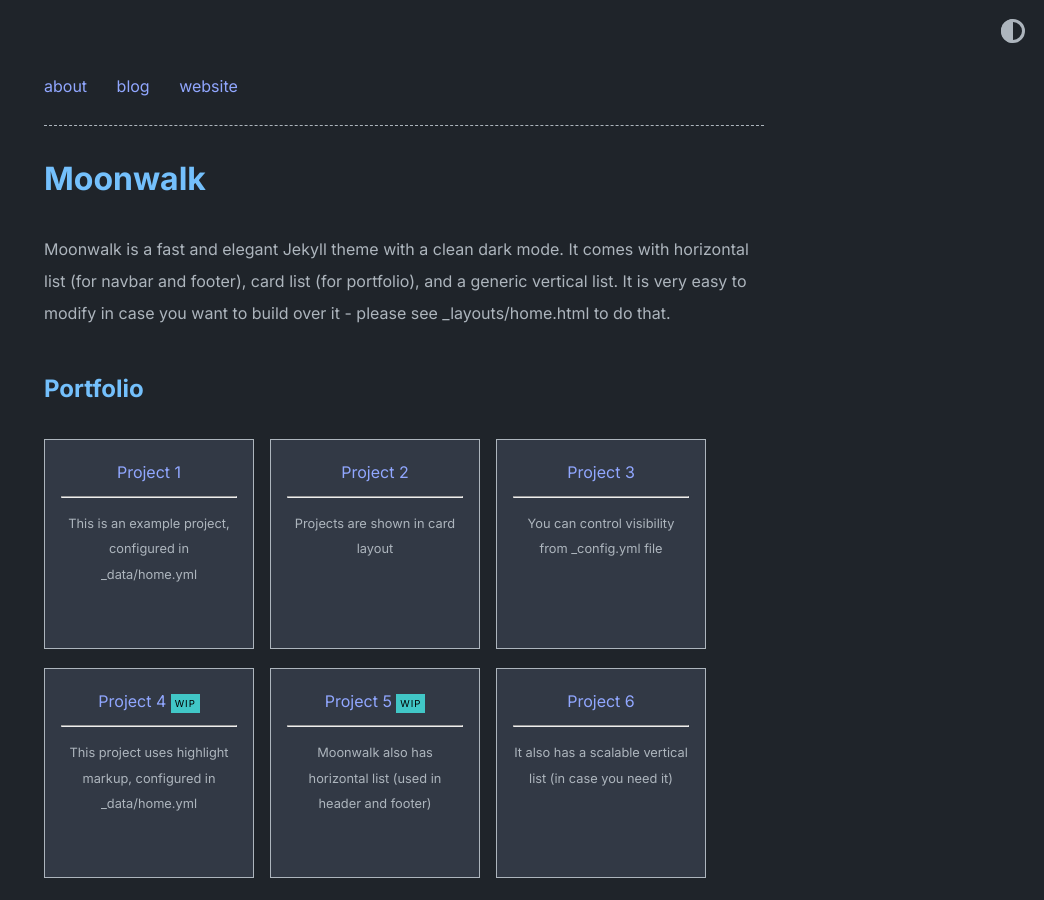
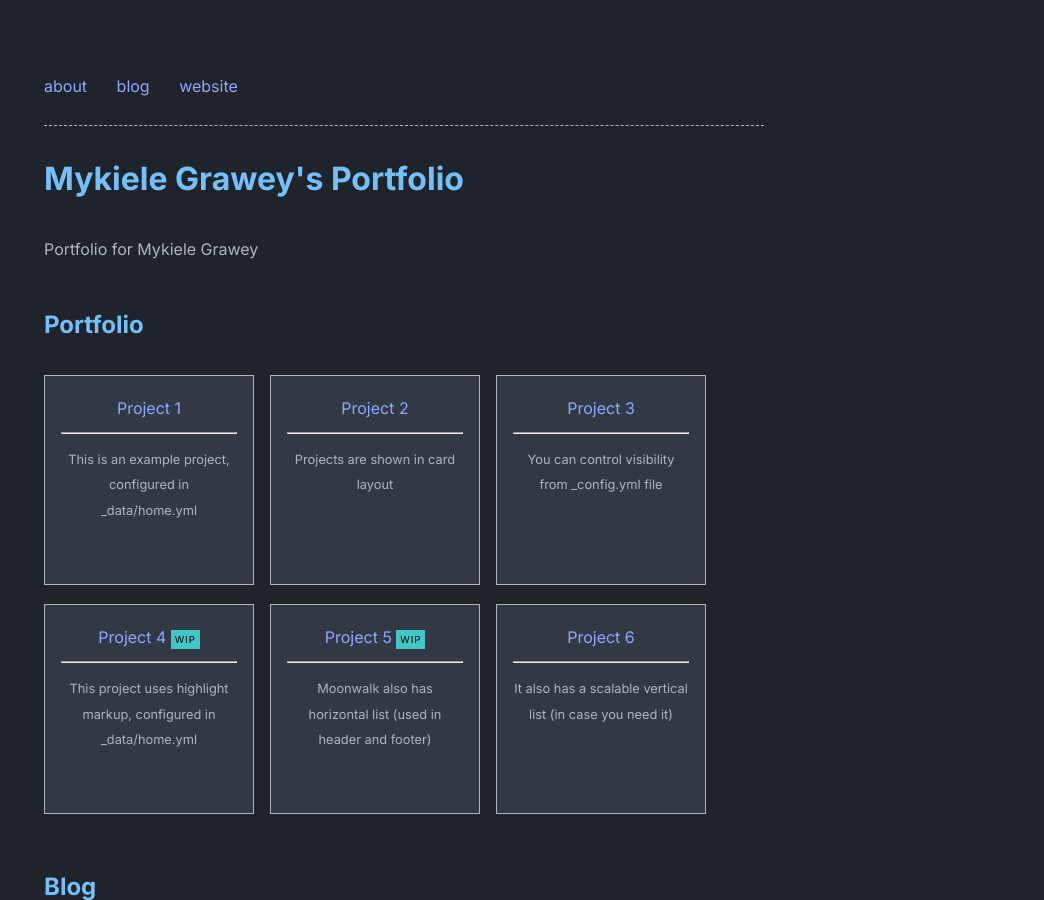
Before and after one commit to mgrawey/mgrawey.github.io, a Jekyll site: the page built from index.md, in a window 1280 px wide and 900 px high. Shown: the whole window, without its empty margins (236-1280 px from the left). Built offline with Jekyll 4.4.1, drawn with Linux system fonts in a browser that asks for light colours; comment, search, counter and statistics services are not loaded.

Commit message:
Fixed things

```diff
--- a/_config.yml
+++ b/_config.yml
@@ -1,8 +1,8 @@
-title: Moonwalk
-author: Abhinav Saxena
-url: https://www.abhinavsaxena.com/moonwalk # root address of the site
+title: Mykiele Grawey's Portfolio
+author: Mykiele Grawey
+url: https://www.grawey.me # root address of the site
 description: > # description of the site (multiple lines allowed)
-  Moonwalk is a fast and elegant Jekyll theme with a clean dark mode. It comes with horizontal list (for navbar and footer), card list (for portfolio), and a generic vertical list. It is very easy to modify in case you want to build over it - please see _layouts/home.html to do that.
+  Portfolio for Mykiele Grawey
 
 permalink: /:slug.html
 
--- a/_layouts/default.html
+++ b/_layouts/default.html
@@ -5,7 +5,7 @@
     <main class="page-content" aria-label="Content">
         <div class="w">
             {{ content }}
-            {% include toggle_theme_button.html %}
+            <!-- {% include toggle_theme_button.html %} -->
         </div>
     </main>
 
```
Also changed, not shown: 10 other files.
